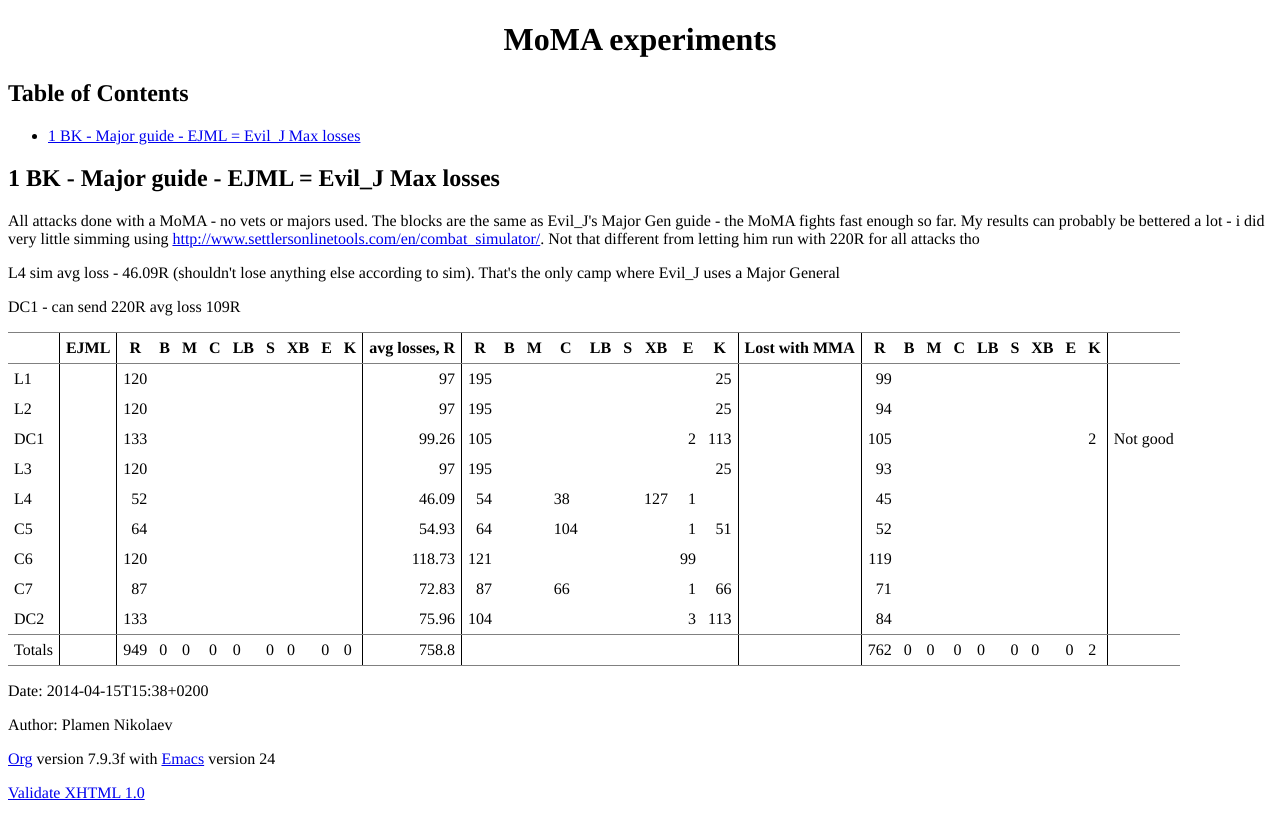
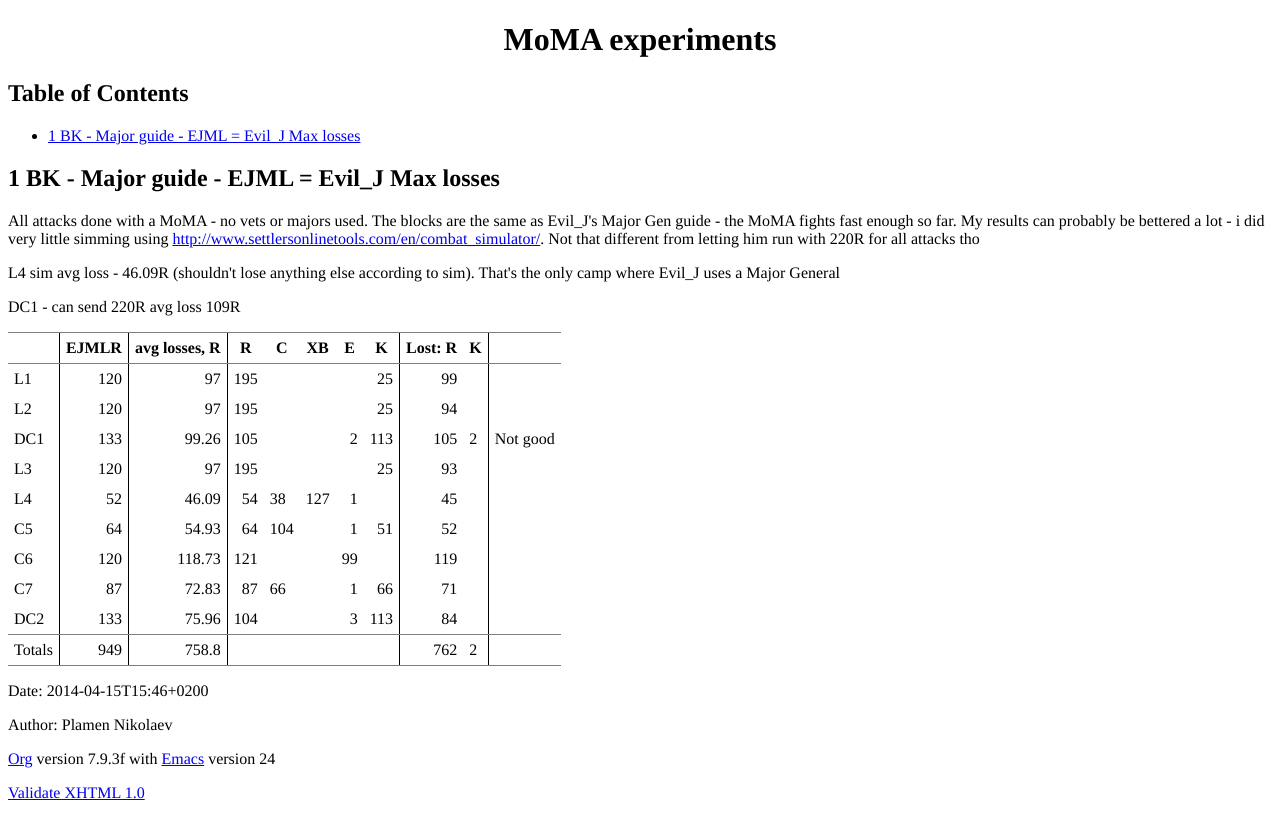
Before and after one commit to haiasko/haiasko.github.io, a Jekyll site: the page scratch/table.html, which Jekyll copies as it is, in a window 1280 px wide. Shown: the top 839 px of the page. Built offline with Jekyll 4.4.1, drawn with Linux system fonts in a browser that asks for light colours.

Commit message:
deleted empty columns

```diff
--- a/scratch/table.html
+++ b/scratch/table.html
@@ -7,7 +7,7 @@
 <meta http-equiv="Content-Type" content="text/html;charset=utf-8"/>
 <meta name="title" content="MoMA experiments"/>
 <meta name="generator" content="Org-mode"/>
-<meta name="generated" content="2014-04-15T15:38+0200"/>
+<meta name="generated" content="2014-04-15T15:46+0200"/>
 <meta name="author" content="Plamen Nikolaev"/>
 <meta name="description" content=""/>
 <meta name="keywords" content=""/>
@@ -147,23 +147,23 @@ DC1 - can send 220R avg loss 109R
 </p>
 <table border="2" cellspacing="0" cellpadding="6" rules="groups" frame="hsides">
 <colgroup><col class="left" /></colgroup>
-<colgroup><col class="left" /></colgroup><colgroup><col class="right" /><col class="left" /><col class="left" /><col class="left" /><col class="left" /><col class="left" /><col class="left" /><col class="left" /><col class="left" /></colgroup><colgroup><col class="right" /></colgroup><colgroup><col class="right" /><col class="left" /><col class="left" /><col class="left" /><col class="left" /><col class="left" /><col class="left" /><col class="right" /><col class="right" /></colgroup><colgroup><col class="left" /></colgroup><colgroup><col class="right" /><col class="left" /><col class="left" /><col class="left" /><col class="left" /><col class="left" /><col class="left" /><col class="left" /><col class="left" /></colgroup><col class="left" />
+<colgroup><col class="right" /></colgroup><colgroup><col class="right" /></colgroup><colgroup><col class="right" /><col class="left" /><col class="left" /><col class="right" /><col class="right" /></colgroup><colgroup><col class="right" /><col class="left" /></colgroup><col class="left" />
 <thead>
-<tr><th scope="col" class="left"></th><th scope="col" class="left">EJML</th><th scope="col" class="right">R</th><th scope="col" class="left">B</th><th scope="col" class="left">M</th><th scope="col" class="left">C</th><th scope="col" class="left">LB</th><th scope="col" class="left">S</th><th scope="col" class="left">XB</th><th scope="col" class="left">E</th><th scope="col" class="left">K</th><th scope="col" class="right">avg losses, R</th><th scope="col" class="right">R</th><th scope="col" class="left">B</th><th scope="col" class="left">M</th><th scope="col" class="left">C</th><th scope="col" class="left">LB</th><th scope="col" class="left">S</th><th scope="col" class="left">XB</th><th scope="col" class="right">E</th><th scope="col" class="right">K</th><th scope="col" class="left">Lost with MMA</th><th scope="col" class="right">R</th><th scope="col" class="left">B</th><th scope="col" class="left">M</th><th scope="col" class="left">C</th><th scope="col" class="left">LB</th><th scope="col" class="left">S</th><th scope="col" class="left">XB</th><th scope="col" class="left">E</th><th scope="col" class="left">K</th><th scope="col" class="left"></th></tr>
+<tr><th scope="col" class="left"></th><th scope="col" class="right">EJMLR</th><th scope="col" class="right">avg losses, R</th><th scope="col" class="right">R</th><th scope="col" class="left">C</th><th scope="col" class="left">XB</th><th scope="col" class="right">E</th><th scope="col" class="right">K</th><th scope="col" class="right">Lost:  R</th><th scope="col" class="left">K</th><th scope="col" class="left"></th></tr>
 </thead>
 <tbody>
-<tr><td class="left">L1</td><td class="left"></td><td class="right">120</td><td class="left"></td><td class="left"></td><td class="left"></td><td class="left"></td><td class="left"></td><td class="left"></td><td class="left"></td><td class="left"></td><td class="right">97</td><td class="right">195</td><td class="left"></td><td class="left"></td><td class="left"></td><td class="left"></td><td class="left"></td><td class="left"></td><td class="right"></td><td class="right">25</td><td class="left"></td><td class="right">99</td><td class="left"></td><td class="left"></td><td class="left"></td><td class="left"></td><td class="left"></td><td class="left"></td><td class="left"></td><td class="left"></td><td class="left"></td></tr>
-<tr><td class="left">L2</td><td class="left"></td><td class="right">120</td><td class="left"></td><td class="left"></td><td class="left"></td><td class="left"></td><td class="left"></td><td class="left"></td><td class="left"></td><td class="left"></td><td class="right">97</td><td class="right">195</td><td class="left"></td><td class="left"></td><td class="left"></td><td class="left"></td><td class="left"></td><td class="left"></td><td class="right"></td><td class="right">25</td><td class="left"></td><td class="right">94</td><td class="left"></td><td class="left"></td><td class="left"></td><td class="left"></td><td class="left"></td><td class="left"></td><td class="left"></td><td class="left"></td><td class="left"></td></tr>
-<tr><td class="left">DC1</td><td class="left"></td><td class="right">133</td><td class="left"></td><td class="left"></td><td class="left"></td><td class="left"></td><td class="left"></td><td class="left"></td><td class="left"></td><td class="left"></td><td class="right">99.26</td><td class="right">105</td><td class="left"></td><td class="left"></td><td class="left"></td><td class="left"></td><td class="left"></td><td class="left"></td><td class="right">2</td><td class="right">113</td><td class="left"></td><td class="right">105</td><td class="left"></td><td class="left"></td><td class="left"></td><td class="left"></td><td class="left"></td><td class="left"></td><td class="left"></td><td class="left">2</td><td class="left">Not good</td></tr>
-<tr><td class="left">L3</td><td class="left"></td><td class="right">120</td><td class="left"></td><td class="left"></td><td class="left"></td><td class="left"></td><td class="left"></td><td class="left"></td><td class="left"></td><td class="left"></td><td class="right">97</td><td class="right">195</td><td class="left"></td><td class="left"></td><td class="left"></td><td class="left"></td><td class="left"></td><td class="left"></td><td class="right"></td><td class="right">25</td><td class="left"></td><td class="right">93</td><td class="left"></td><td class="left"></td><td class="left"></td><td class="left"></td><td class="left"></td><td class="left"></td><td class="left"></td><td class="left"></td><td class="left"></td></tr>
-<tr><td class="left">L4</td><td class="left"></td><td class="right">52</td><td class="left"></td><td class="left"></td><td class="left"></td><td class="left"></td><td class="left"></td><td class="left"></td><td class="left"></td><td class="left"></td><td class="right">46.09</td><td class="right">54</td><td class="left"></td><td class="left"></td><td class="left">38</td><td class="left"></td><td class="left"></td><td class="left">127</td><td class="right">1</td><td class="right"></td><td class="left"></td><td class="right">45</td><td class="left"></td><td class="left"></td><td class="left"></td><td class="left"></td><td class="left"></td><td class="left"></td><td class="left"></td><td class="left"></td><td class="left"></td></tr>
-<tr><td class="left">C5</td><td class="left"></td><td class="right">64</td><td class="left"></td><td class="left"></td><td class="left"></td><td class="left"></td><td class="left"></td><td class="left"></td><td class="left"></td><td class="left"></td><td class="right">54.93</td><td class="right">64</td><td class="left"></td><td class="left"></td><td class="left">104</td><td class="left"></td><td class="left"></td><td class="left"></td><td class="right">1</td><td class="right">51</td><td class="left"></td><td class="right">52</td><td class="left"></td><td class="left"></td><td class="left"></td><td class="left"></td><td class="left"></td><td class="left"></td><td class="left"></td><td class="left"></td><td class="left"></td></tr>
-<tr><td class="left">C6</td><td class="left"></td><td class="right">120</td><td class="left"></td><td class="left"></td><td class="left"></td><td class="left"></td><td class="left"></td><td class="left"></td><td class="left"></td><td class="left"></td><td class="right">118.73</td><td class="right">121</td><td class="left"></td><td class="left"></td><td class="left"></td><td class="left"></td><td class="left"></td><td class="left"></td><td class="right">99</td><td class="right"></td><td class="left"></td><td class="right">119</td><td class="left"></td><td class="left"></td><td class="left"></td><td class="left"></td><td class="left"></td><td class="left"></td><td class="left"></td><td class="left"></td><td class="left"></td></tr>
-<tr><td class="left">C7</td><td class="left"></td><td class="right">87</td><td class="left"></td><td class="left"></td><td class="left"></td><td class="left"></td><td class="left"></td><td class="left"></td><td class="left"></td><td class="left"></td><td class="right">72.83</td><td class="right">87</td><td class="left"></td><td class="left"></td><td class="left">66</td><td class="left"></td><td class="left"></td><td class="left"></td><td class="right">1</td><td class="right">66</td><td class="left"></td><td class="right">71</td><td class="left"></td><td class="left"></td><td class="left"></td><td class="left"></td><td class="left"></td><td class="left"></td><td class="left"></td><td class="left"></td><td class="left"></td></tr>
-<tr><td class="left">DC2</td><td class="left"></td><td class="right">133</td><td class="left"></td><td class="left"></td><td class="left"></td><td class="left"></td><td class="left"></td><td class="left"></td><td class="left"></td><td class="left"></td><td class="right">75.96</td><td class="right">104</td><td class="left"></td><td class="left"></td><td class="left"></td><td class="left"></td><td class="left"></td><td class="left"></td><td class="right">3</td><td class="right">113</td><td class="left"></td><td class="right">84</td><td class="left"></td><td class="left"></td><td class="left"></td><td class="left"></td><td class="left"></td><td class="left"></td><td class="left"></td><td class="left"></td><td class="left"></td></tr>
+<tr><td class="left">L1</td><td class="right">120</td><td class="right">97</td><td class="right">195</td><td class="left"></td><td class="left"></td><td class="right"></td><td class="right">25</td><td class="right">99</td><td class="left"></td><td class="left"></td></tr>
+<tr><td class="left">L2</td><td class="right">120</td><td class="right">97</td><td class="right">195</td><td class="left"></td><td class="left"></td><td class="right"></td><td class="right">25</td><td class="right">94</td><td class="left"></td><td class="left"></td></tr>
+<tr><td class="left">DC1</td><td class="right">133</td><td class="right">99.26</td><td class="right">105</td><td class="left"></td><td class="left"></td><td class="right">2</td><td class="right">113</td><td class="right">105</td><td class="left">2</td><td class="left">Not good</td></tr>
+<tr><td class="left">L3</td><td class="right">120</td><td class="right">97</td><td class="right">195</td><td class="left"></td><td class="left"></td><td class="right"></td><td class="right">25</td><td class="right">93</td><td class="left"></td><td class="left"></td></tr>
+<tr><td class="left">L4</td><td class="right">52</td><td class="right">46.09</td><td class="right">54</td><td class="left">38</td><td class="left">127</td><td class="right">1</td><td class="right"></td><td class="right">45</td><td class="left"></td><td class="left"></td></tr>
+<tr><td class="left">C5</td><td class="right">64</td><td class="right">54.93</td><td class="right">64</td><td class="left">104</td><td class="left"></td><td class="right">1</td><td class="right">51</td><td class="right">52</td><td class="left"></td><td class="left"></td></tr>
+<tr><td class="left">C6</td><td class="right">120</td><td class="right">118.73</td><td class="right">121</td><td class="left"></td><td class="left"></td><td class="right">99</td><td class="right"></td><td class="right">119</td><td class="left"></td><td class="left"></td></tr>
+<tr><td class="left">C7</td><td class="right">87</td><td class="right">72.83</td><td class="right">87</td><td class="left">66</td><td class="left"></td><td class="right">1</td><td class="right">66</td><td class="right">71</td><td class="left"></td><td class="left"></td></tr>
+<tr><td class="left">DC2</td><td class="right">133</td><td class="right">75.96</td><td class="right">104</td><td class="left"></td><td class="left"></td><td class="right">3</td><td class="right">113</td><td class="right">84</td><td class="left"></td><td class="left"></td></tr>
 </tbody>
 <tbody>
-<tr><td class="left">Totals</td><td class="left"></td><td class="right">949</td><td class="left">0</td><td class="left">0</td><td class="left">0</td><td class="left">0</td><td class="left">0</td><td class="left">0</td><td class="left">0</td><td class="left">0</td><td class="right">758.8</td><td class="right"></td><td class="left"></td><td class="left"></td><td class="left"></td><td class="left"></td><td class="left"></td><td class="left"></td><td class="right"></td><td class="right"></td><td class="left"></td><td class="right">762</td><td class="left">0</td><td class="left">0</td><td class="left">0</td><td class="left">0</td><td class="left">0</td><td class="left">0</td><td class="left">0</td><td class="left">2</td><td class="left"></td></tr>
+<tr><td class="left">Totals</td><td class="right">949</td><td class="right">758.8</td><td class="right"></td><td class="left"></td><td class="left"></td><td class="right"></td><td class="right"></td><td class="right">762</td><td class="left">2</td><td class="left"></td></tr>
 </tbody>
 </table>
 
@@ -172,7 +172,7 @@ DC1 - can send 220R avg loss 109R
 </div>
 
 <div id="postamble">
-<p class="date">Date: 2014-04-15T15:38+0200</p>
+<p class="date">Date: 2014-04-15T15:46+0200</p>
 <p class="author">Author: Plamen Nikolaev</p>
 <p class="creator"><a href="http://orgmode.org">Org</a> version 7.9.3f with <a href="http://www.gnu.org/software/emacs/">Emacs</a> version 24</p>
 <a href="http://validator.w3.org/check?uri=referer">Validate XHTML 1.0</a>
```
Also changed, not shown: scratch/table.org (+17 -17 lines).
